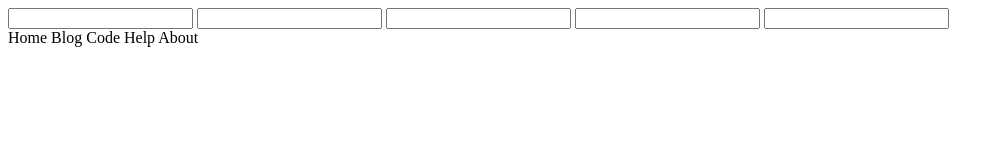
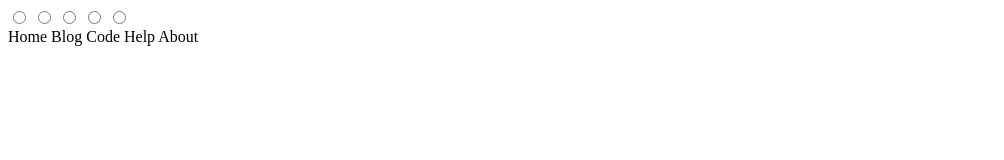
Before and after one commit to frankmcnally/CSS-Tabs-with-Slide-Indicator, a plain HTML site: page index.html in a window 1280 px wide. Shown: the whole page, without its empty margins (0-1004 px from the left). Drawn offline with Linux system fonts and the light colour scheme.

Commit message:
corrected radio button double quotes

```diff
--- a/index.html
+++ b/index.html
@@ -9,11 +9,11 @@
     </head>
     <body>
         <div class="container">
-            <input type=""radio" name="slider" id="home">
-            <input type=""radio" name="slider" id="blog">
-            <input type=""radio" name="slider" id="code">
-            <input type=""radio" name="slider" id="help">
-            <input type=""radio" name="slider" id="about">
+            <input type="radio" name="slider" id="home">
+            <input type="radio" name="slider" id="blog">
+            <input type="radio" name="slider" id="code">
+            <input type="radio" name="slider" id="help">
+            <input type="radio" name="slider" id="about">
             <nav>
                 <label for="home" class="home">Home</label>
                 <label for="blog" class="blog">Blog</label>
```
